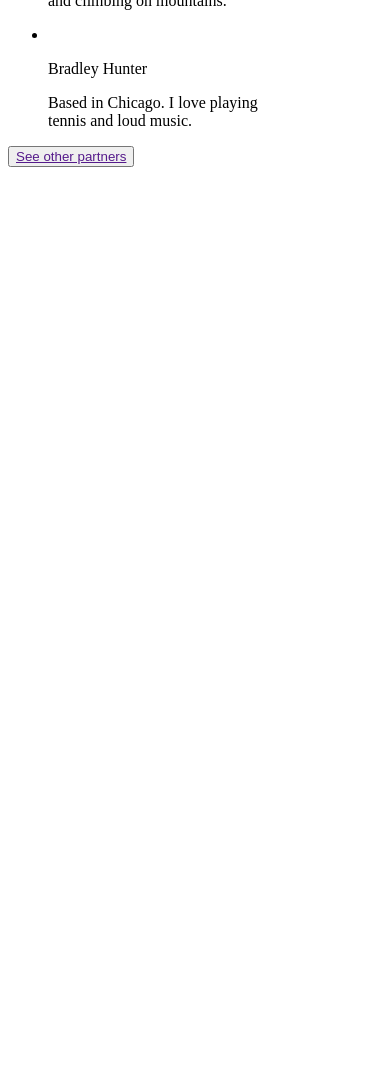
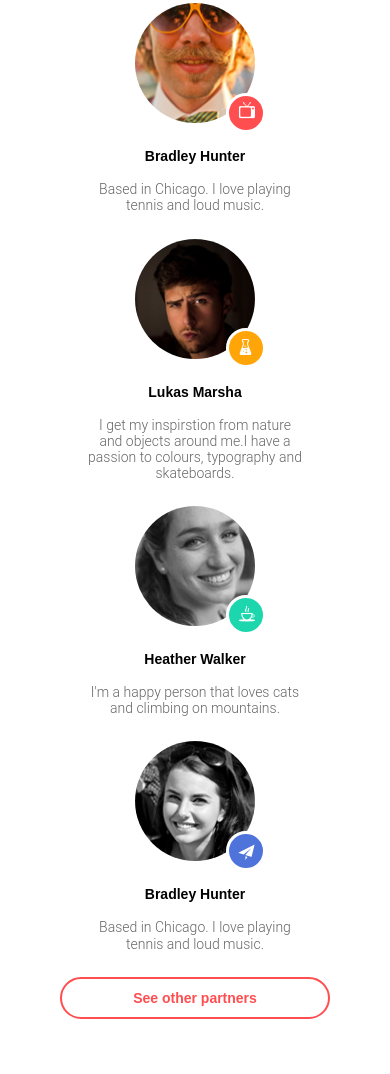
Before and after one commit to RusKozlovskyi/module_08, a plain HTML site: page index.html in a window 390 px wide. Shown: the part 667-1741 px from the top of the page. Before the commit the page ends 844 px from the top, so only its background shows below. Drawn offline with Linux system fonts and the light colour scheme; the site is published under a folder, as on GitHub Pages, so addresses that start at the root find nothing.

Commit message:
tablet fix

```diff
--- a/css/styles.css
+++ b/css/styles.css
@@ -19,7 +19,7 @@
     position: relative;
     width: 100%;
     height: 540px;
-    background-image: url(/img/main_mobile.png);
+    background-image: url(../img/main_mobile.png);
     background-repeat: no-repeat;
     background-size: cover;
   }
@@ -199,7 +199,7 @@
 
   .icon_1::before {
     content: "";
-    background-image: url(/img/tv.png);
+    background-image: url(../img/tv.png);
     background-repeat: no-repeat;
     width: 18px;
     height: 18px;
@@ -221,7 +221,7 @@
 
   .icon_2::before {
     content: "";
-    background-image: url(/img/bottle.png);
+    background-image: url(../img/bottle.png);
     background-repeat: no-repeat;
     width: 18px;
     height: 18px;
@@ -243,7 +243,7 @@
 
   .icon_3::before {
     content: "";
-    background-image: url(/img/cup.png);
+    background-image: url(../img/cup.png);
     background-repeat: no-repeat;
     width: 18px;
     height: 18px;
@@ -265,7 +265,7 @@
 
   .icon_4::before {
     content: "";
-    background-image: url(/img/plane.png);
+    background-image: url(../img/plane.png);
     background-repeat: no-repeat;
     width: 18px;
     height: 18px;
@@ -328,7 +328,7 @@
 }
 
 .header_img {
-  background-image: url(/img/main_tablet.png);
+  background-image: url(../img/main_tablet.png);
 }
 
 .header_btn {
--- a/index.html
+++ b/index.html
@@ -4,8 +4,8 @@
         <meta charset="UTF-8">
         <meta name="viewport" content="width=device-width, initial-scale=1.0">
         <title>module_08</title>
-        <link rel="stylesheet" href="/css/normalize.css">
-        <link rel="stylesheet" href="/css/styles.css">
+        <link rel="stylesheet" href="./css/normalize.css">
+        <link rel="stylesheet" href="./css/styles.css">
     </head>
     <body>
         <div class="container">
@@ -30,7 +30,7 @@
                 <h3 class="list_title">Meet a partner for your best holiday</h3>
                 <ul class="partner_list">
                     <li class="partner_list_item">
-                        <div class="item_img"><img src="/img/bradley.png"
+                        <div class="item_img"><img src="./img/bradley.png"
                                 alt="#">
                             <div class="icon">
                                 <div class="icon_1"><a href="#"></a></div>
@@ -43,7 +43,7 @@
                         </div>
                     </li>
                     <li class="partner_list_item">
-                        <div class="item_img"><img src="/img/lukas.png"
+                        <div class="item_img"><img src="./img/lukas.png"
                                 alt="">
                             <div class="icon">
                                 <div class="icon_2"><a href="#"></a></div>
@@ -58,7 +58,7 @@
                         </div>
                     </li>
                     <li class="partner_list_item">
-                        <div class="item_img"><img src="/img/heather.png"
+                        <div class="item_img"><img src="./img/heather.png"
                                 alt="">
                             <div class="icon">
                                 <div class="icon_3"><a href="#"></a></div>
@@ -70,7 +70,7 @@
                                 cats <br>and climbing on mountains.</p>
                         </li>
                         <li class="partner_list_item">
-                            <div class="item_img"><img src="/img/girl.png"
+                            <div class="item_img"><img src="./img/girl.png"
                                     alt="">
                                 <div class="icon">
                                     <div class="icon_4"><a href="#"></a></div>
```
